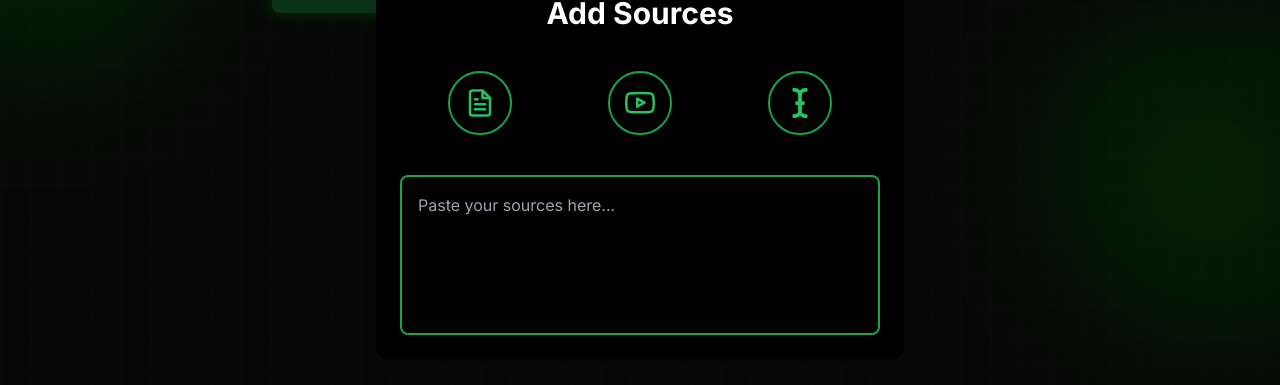
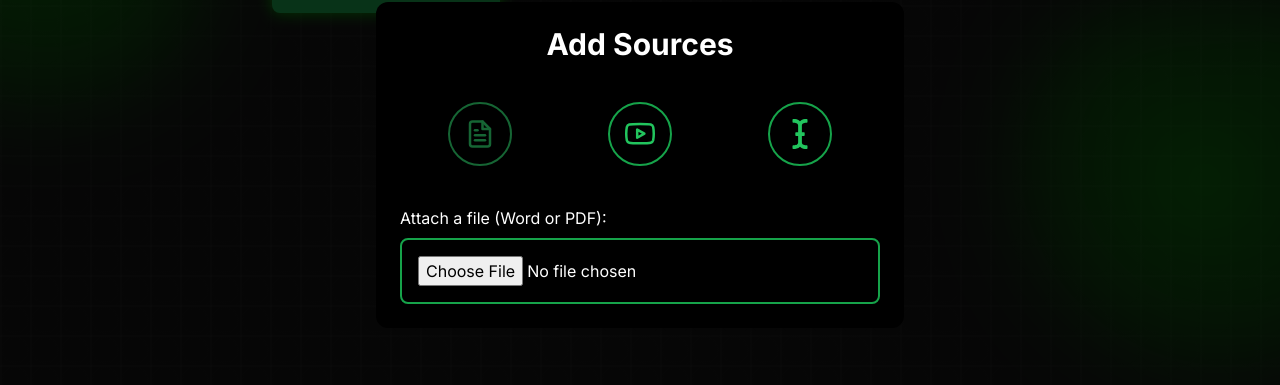
Before and after one commit to NoteGenius/NoteGenius, a Next.js app: page / in a window 1280 px wide. Both pictures are taken after typing "Sample" into the empty fields and a click on the button 186 px from the left and 746 px from the top of the page. Shown: the part 235-620 px from the top of the page. Built offline with nearby package versions, Linux system fonts and the light colour scheme; no server answers.

Commit message:
Added the different source selection

```diff
--- a/src/UI/Components/Sources.tsx
+++ b/src/UI/Components/Sources.tsx
@@ -4,26 +4,21 @@ import { useEffect, useRef, useState } from "react";
 import { FaICursor } from "react-icons/fa";
 import { FiFileText, FiYoutube } from "react-icons/fi";
 
-/**
- * Sources
- *
- * This component is a panel that renders on top of the entire page allowing users to add sources to the current chat
- */
 const Sources = () => {
     const isMounted = useRef(false); // Check if the component is mounted
     const [isOpen, setIsOpen] = useState(false); // Check if the sources panel is open
 
+    const [selectedSource, setSelectedSource] = useState("file"); // Default is file attachment
     const cardHandler = CardHandler.GetInstance();
-    const [forceRender, setForceRender] = useState(false);
 
     /**
-     * handles opening the sources panel
+     * Handles opening the sources panel.
      */
     const onOpenPanel = () => {
         setIsOpen(true);
     };
 
-    // event listeners
+    // Event listeners
     useEffect(() => {
         if (!isMounted.current) {
             OpenSourcesPanelEvent.Listen(onOpenPanel);
@@ -51,23 +46,63 @@ const Sources = () => {
 
                     {/* Buttons */}
                     <div className="flex justify-around mb-6 py-4">
-                        <button className="flex items-center justify-center w-16 h-16 border-2 border-green-600 rounded-full hover:border-green-800 transition-colors text-3xl text-green-500 hover:text-green-800">
+                        <button
+                            className={`flex items-center justify-center w-16 h-16 border-2 rounded-full transition-colors text-3xl ${
+                                selectedSource === "file"
+                                    ? "border-green-800 text-green-800"
+                                    : "border-green-600 text-green-500 hover:border-green-800 hover:text-green-800"
+                            }`}
+                            onClick={() => setSelectedSource("file")}
+                        >
                             <FiFileText />
                         </button>
-                        <button className="flex items-center justify-center w-16 h-16 border-2 border-green-600 rounded-full hover:border-green-800 transition-colors text-3xl text-green-500 hover:text-green-800">
+                        <button
+                            className={`flex items-center justify-center w-16 h-16 border-2 rounded-full transition-colors text-3xl ${
+                                selectedSource === "youtube"
+                                    ? "border-green-800 text-green-800"
+                                    : "border-green-600 text-green-500 hover:border-green-800 hover:text-green-800"
+                            }`}
+                            onClick={() => setSelectedSource("youtube")}
+                        >
                             <FiYoutube />
                         </button>
-                        <button className="flex items-center justify-center w-16 h-16 border-2 border-green-600 rounded-full hover:border-green-800 transition-colors text-3xl text-green-500 hover:text-green-800">
+                        <button
+                            className={`flex items-center justify-center w-16 h-16 border-2 rounded-full transition-colors text-3xl ${
+                                selectedSource === "text"
+                                    ? "border-green-800 text-green-800"
+                                    : "border-green-600 text-green-500 hover:border-green-800 hover:text-green-800"
+                            }`}
+                            onClick={() => setSelectedSource("text")}
+                        >
                             <FaICursor />
                         </button>
                     </div>
 
-                    {/* Textbox for sources */}
+                    {/* Conditionally Rendered Input Sections */}
                     <div className="flex flex-col justify-center items-center">
-                        <textarea
-                            className="w-5/6 md:w-[60vh] h-40 bg-transparent text-white rounded-lg p-4 resize-none border-2 border-green-600"
-                            placeholder="Paste your sources here..."
-                        ></textarea>
+                        {selectedSource === "file" && (
+                            <div className="w-5/6 md:w-[60vh]">
+                                <label className="block mb-2">Attach a file (Word or PDF):</label>
+                                <input
+                                    type="file"
+                                    accept=".doc,.docx,.pdf"
+                                    className="w-full bg-transparent border-2 border-green-600 p-4 rounded-lg"
+                                />
+                            </div>
+                        )}
+                        {selectedSource === "youtube" && (
+                            <input
+                                type="text"
+                                placeholder="Paste YouTube link here..."
+                                className="w-5/6 md:w-[60vh] bg-transparent text-white border-2 border-green-600 p-4 rounded-lg"
+                            />
+                        )}
+                        {selectedSource === "text" && (
+                            <textarea
+                                className="w-5/6 md:w-[60vh] h-40 bg-transparent text-white rounded-lg p-4 resize-none border-2 border-green-600"
+                                placeholder="Paste your sources here..."
+                            ></textarea>
+                        )}
                     </div>
                 </div>
             </div>
```
